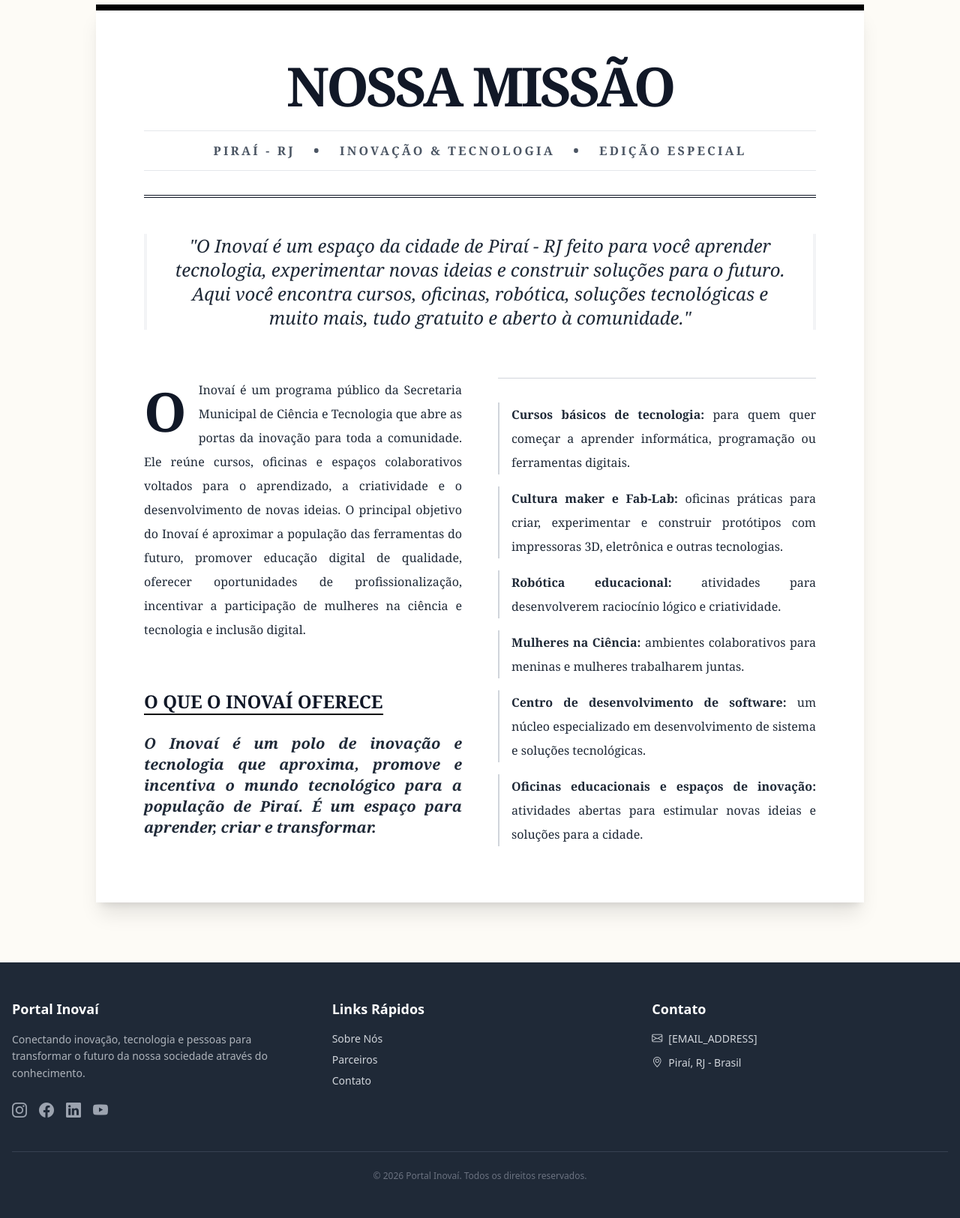
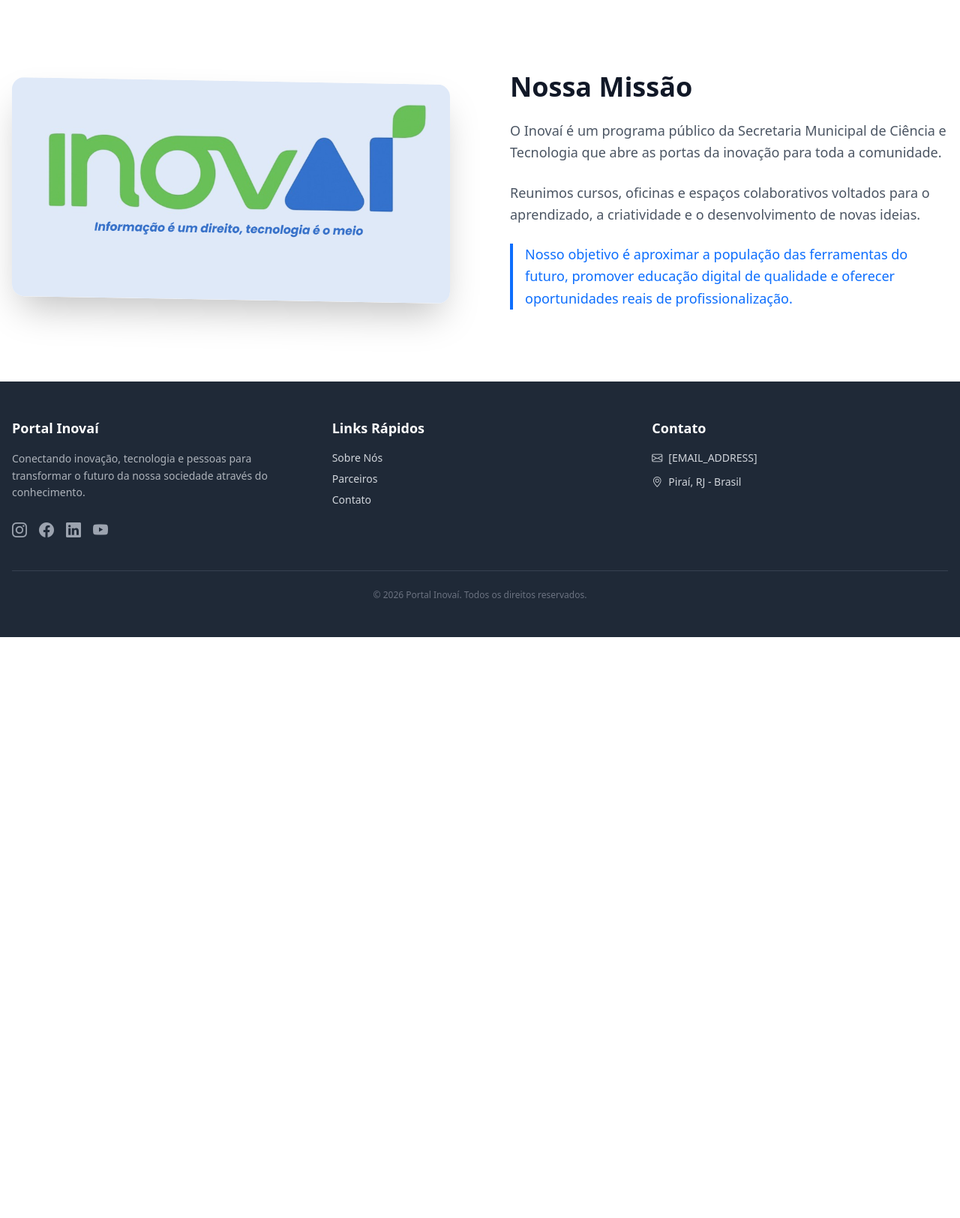
Before and after one commit to samuel-bz/PORTAL-INOVAI, a Django app: page /sobre/ in a window 1280 px wide. Shown: the part 620-2245 px from the top of the page at 75% size. After the commit the page ends 1470 px from the top, so only its background shows below. Run offline with Django 5.2, Linux system fonts and the light colour scheme; some libraries are stand-ins or nearby versions.

Commit message:
Update sobre.html

```diff
--- a/portal/templates/sobre.html
+++ b/portal/templates/sobre.html
@@ -4,112 +4,73 @@
 {% block title %}Sobre Nós - Portal Inovaí{% endblock %}
 
 {% block navbar %}
-{% include 'components/navbar_solid.html' %}
+    {% include 'components/navbar_solid.html' %}
 {% endblock %}
 
 {% block navbar_scroll_logic %}
-<!-- Navbar logic handled by navbar_solid.html component -->
+    <!-- Navbar logic handled by navbar_solid.html component -->
 {% endblock %}
 
 {% block content %}
-<div class="min-h-screen bg-gray-50 dark:bg-gray-900">
+<div class="min-h-screen bg-white dark:bg-gray-900 font-sans">
+
     <!-- Hero Section -->
-    <section class="container mx-auto px-4 pt-24 pb-8 bg-none">
-        <div class="w-full max-w-2xl mx-auto relative">
-            <img src="{% static 'images/slogan.png' %}" alt="Inovaí - Slogan"
-                class="w-full h-auto shadow-lg rounded-xl hover:shadow-2xl transition-shadow duration-300 border border-gray-100 dark:border-gray-800">
+    <section class="relative bg-gray-900 border-b border-gray-800">
+        <div class="absolute inset-0 overflow-hidden">
+             <!-- Background Image / Pattern -->
+            <div class="absolute inset-0 bg-[url('https://images.unsplash.com/photo-1517048676732-d65bc937f952?q=80&w=2070&auto=format&fit=crop')] bg-cover bg-center opacity-20"></div>
+            <div class="absolute inset-0 bg-gradient-to-t from-gray-900 via-gray-900/80 to-transparent"></div>
+        </div>
+
+        <div class="relative container mx-auto px-4 py-24 md:py-32 flex flex-col items-center text-center">
+            <span class="inline-block py-1 px-3 rounded-full bg-brand-blue/20 text-brand-blue text-sm font-bold tracking-wider mb-6 border border-brand-blue/30 backdrop-blur-sm animate-fade-in">
+                INOVAÇÃO & TECNOLOGIA
+            </span>
+            <h1 class="text-4xl md:text-6xl font-bold text-white mb-6 animate-fade-in-up">
+                Transformando o Futuro <br class="hidden md:block" /> de <span class="text-brand-blue">Piraí</span>
+            </h1>
+            <p class="text-lg md:text-xl text-gray-300 max-w-2xl mx-auto leading-relaxed animate-fade-in-up delay-100">
+                O Inovaí é um espaço feito para você aprender, experimentar e construir.
+                Conectamos pessoas, tecnologia e conhecimento para desenvolver nossa cidade.
+            </p>
         </div>
     </section>
 
-    <!-- About Section -->
-    <section class="py-20 bg-[#fdfbf6] dark:bg-gray-800 font-serif">
+    <!-- Mission & Slogan Section -->
+    <section class="py-16 md:py-24 bg-white dark:bg-gray-900">
         <div class="container mx-auto px-4">
-            <div
-                class="max-w-5xl mx-auto bg-white dark:bg-gray-900 shadow-xl p-8 md:p-16 border-t-8 border-black dark:border-white">
-
-                <!-- Newspaper Header -->
-                <div class="text-center mb-12 border-b-4 border-double border-gray-900 dark:border-gray-100 pb-8">
-                    <h2
-                        class="text-5xl md:text-7xl font-black text-gray-900 dark:text-white mb-6 uppercase tracking-tighter">
-                        Nossa Missão
-                    </h2>
-                    <div
-                        class="flex items-center justify-center gap-6 text-sm md:text-base font-bold text-gray-600 dark:text-gray-400 uppercase tracking-[0.2em] border-t border-b border-gray-200 py-3">
-                        <span>Piraí - RJ</span>
-                        <span class="text-xl">•</span>
-                        <span>Inovação & Tecnologia</span>
-                        <span class="text-xl">•</span>
-                        <span>Edição Especial</span>
+            <div class="flex flex-col md:flex-row items-center gap-12 lg:gap-20">
+                <!-- Image/Slogan -->
+                <div class="w-full md:w-1/2">
+                    <div class="relative rounded-2xl overflow-hidden shadow-2xl skew-y-1 transform transition duration-500 hover:skew-y-0 group">
+                        <div class="absolute inset-0 bg-brand-blue/10 group-hover:bg-transparent transition duration-300 z-10"></div>
+                        <img src="{% static 'images/slogan.png' %}" alt="Inovaí Slogan" class="w-full h-auto object-cover transform scale-105 group-hover:scale-110 transition duration-700">
                     </div>
                 </div>
 
-                <!-- Lead Text -->
-                <div
-                    class="text-xl md:text-2xl text-gray-800 dark:text-gray-200 font-medium italic text-center max-w-4xl mx-auto mb-16 leading-relaxed px-8 border-l-4 border-r-4 border-gray-100 dark:border-gray-700">
-                    "O Inovaí é um espaço da cidade de Piraí - RJ feito para você aprender tecnologia, experimentar
-                    novas ideias e construir soluções para o futuro. Aqui você encontra cursos,
-                    oficinas, robótica, soluções tecnológicas e muito mais, tudo gratuito e aberto à comunidade."
-                </div>
-
-                <!-- Main Content Columns -->
-                <div
-                    class="prose prose-lg prose-gray dark:prose-invert max-w-none md:columns-2 gap-12 text-justify leading-loose">
-
-                    <!-- First Paragraph with Drop Cap -->
-                    <p
-                        class="mb-8 first-letter:text-7xl first-letter:font-black first-letter:text-gray-900 dark:first-letter:text-white first-letter:mr-4 first-letter:float-left first-letter:leading-none first-letter:mt-2">
-                        O Inovaí é um programa público da Secretaria Municipal de Ciência e Tecnologia que abre as
-                        portas da inovação para toda a comunidade.
-                        Ele reúne cursos, oficinas e espaços colaborativos voltados para o aprendizado, a criatividade e
-                        o desenvolvimento de novas ideias.
-                        O principal objetivo do Inovaí é aproximar a população das ferramentas do futuro, promover
-                        educação digital de qualidade, oferecer oportunidades de profissionalização, incentivar a
-                        participação de mulheres na ciência e tecnologia e inclusão digital.
-                    </p>
-
-                    <!-- Subheadline -->
-                    <h2
-                        class="text-2xl font-bold text-gray-900 dark:text-white mt-8 mb-6 uppercase border-b-2 border-black dark:border-white inline-block">
-                        O que o Inovaí oferece
+                <!-- Text Content -->
+                <div class="w-full md:w-1/2">
+                    <h2 class="text-3xl md:text-4xl font-bold text-gray-900 dark:text-white mb-6">
+                        Nossa Missão
                     </h2>
-
-                    <h3 class="text-xl font-bold mb-6 italic text-gray-800 dark:text-gray-200">
-                        O Inovaí é um polo de inovação e tecnologia que aproxima,
-                        promove e incentiva o mundo tecnológico para a população de Piraí.
-                        É um espaço para aprender, criar e transformar.
-                    </h3>
-
-                    <!-- Divider only visible in column flow -->
-                    <div class="w-full h-px bg-gray-300 my-8"></div>
-
-                    <ul class="list-none space-y-4">
-                        <li class="pl-4 border-l-2 border-gray-300">
-                            <strong>Cursos básicos de tecnologia:</strong> para quem quer começar a aprender
-                            informática, programação ou ferramentas digitais.
-                        </li>
-                        <li class="pl-4 border-l-2 border-gray-300">
-                            <strong>Cultura maker e Fab-Lab:</strong> oficinas práticas para criar, experimentar e
-                            construir protótipos com impressoras 3D, eletrônica e outras tecnologias.
-                        </li>
-                        <li class="pl-4 border-l-2 border-gray-300">
-                            <strong>Robótica educacional:</strong> atividades para desenvolverem
-                            raciocínio lógico e criatividade.
-                        </li>
-                        <li class="pl-4 border-l-2 border-gray-300">
-                            <strong>Mulheres na Ciência:</strong> ambientes colaborativos para meninas e mulheres
-                            trabalharem juntas.
-                        </li>
-                        <li class="pl-4 border-l-2 border-gray-300">
-                            <strong>Centro de desenvolvimento de software:</strong> um núcleo especializado em
-                            desenvolvimento de sistema e soluções tecnológicas.
-                        </li>
-                        <li class="pl-4 border-l-2 border-gray-300">
-                            <strong>Oficinas educacionais e espaços de inovação:</strong> atividades abertas para
-                            estimular novas ideias e soluções para a cidade.
-                        </li>
-                    </ul>
+                    <div class="space-y-6 text-lg text-gray-600 dark:text-gray-300 leading-relaxed">
+                        <p>
+                            O Inovaí é um programa público da Secretaria Municipal de Ciência e Tecnologia que abre as portas da inovação para toda a comunidade.
+                        </p>
+                        <p>
+                            Reunimos cursos, oficinas e espaços colaborativos voltados para o aprendizado, a criatividade e o desenvolvimento de novas ideias.
+                        </p>
+                        <p class="font-medium text-brand-blue dark:text-blue-400 border-l-4 border-brand-blue pl-4">
+                            Nosso objetivo é aproximar a população das ferramentas do futuro, promover educação digital de qualidade e oferecer oportunidades reais de profissionalização.
+                        </p>
+                    </div>
                 </div>
             </div>
         </div>
     </section>
-    {% endblock %}
+
+
+
+
+</div>
+{% endblock %}
```
